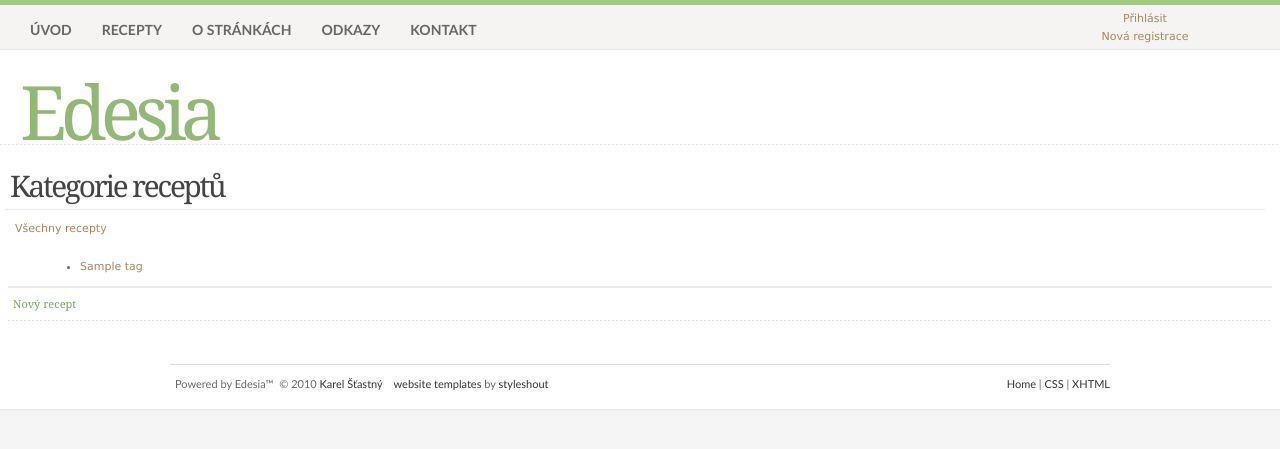
After one commit to kstastny/edesia, a Django app: template templates/core/category_list.html in a window 1280 px wide. The commit adds this page. Shown: the top 449 px of the page. Run offline with Django 3.2, Linux system fonts and the light colour scheme; the template is opened without the code that fills it: most values are stand-ins (such as "Sample title", 1, 10 or a date in 2020); parts of the project's set-up code (start-up, migrations or seed data) failed here and were passed over; some libraries are stand-ins or nearby versions.

Commit message:
Basic view of categories

```diff
--- a/templates/core/base.html
+++ b/templates/core/base.html
@@ -33,7 +33,7 @@
                 {# TODO setting of "current" style, with the li id="current" #}
                 {# <li id="current"><a href="index.html">Home</a></li> #}
                 <li><a href="{% url home %}">Úvod</a></li>
-                <li><a href="{% url recipe_list %}">Recepty</a></li>
+                <li><a href="{% url category_list %}">Recepty</a></li>
                 <li><a href="/about/">O stránkách</a></li>
                 <li><a href="">Odkazy</a></li>
                 <li><a href="/contact/">Kontakt</a></li>
--- /dev/null
+++ b/templates/core/category_list.html
@@ -0,0 +1,25 @@
+{% extends "core/base.html" %}
+{% load edesia_extras %}
+
+{% block title %}
+ Edesia - Kategorie
+{% endblock title %}
+
+{% block content %}
+
+{# TODO generate dynamically - solve where to store the structure #}
+<h2>Kategorie receptů</h2>
+<p><a href="{% url recipe_list %}">Všechny recepty</a></p>
+
+<ul>
+    {% for tag in tags %}
+    <ul>
+        <li>
+        <a href="{% url recipe_list tag.slug %}">{{ tag.name }}</a>
+        </li>
+    </ul>
+    {% endfor %}
+</ul>
+
+
+{% endblock content %}
--- a/templates/core/recipe_list.html
+++ b/templates/core/recipe_list.html
@@ -7,6 +7,10 @@
 {% block content %}
 
 <h1>Seznam receptů</h1>
+
+{% if tag %}
+<h2> {{ tag.name }} </h2>
+{% endif %}
 
 <ul>
 {% for recipe in recipes.object_list %}
--- a/urls.py
+++ b/urls.py
@@ -31,8 +31,10 @@
     (r'^admin/', include(admin.site.urls)),
 
 
+    url(r'^categories/$', 'core.views.category_list', name='category_list'),
     #TODO use different home page
-    url(r'^$', 'core.views.recipe_list', {'tag_slug':None}, name='home'),
+    #url(r'^$', 'core.views.recipe_list', {'tag_slug':None}, name='home'),
+    url(r'^$', 'core.views.category_list', name='home'),
 
 )
 
```
Also changed, not shown: core/views.py (+19 -4 lines).
